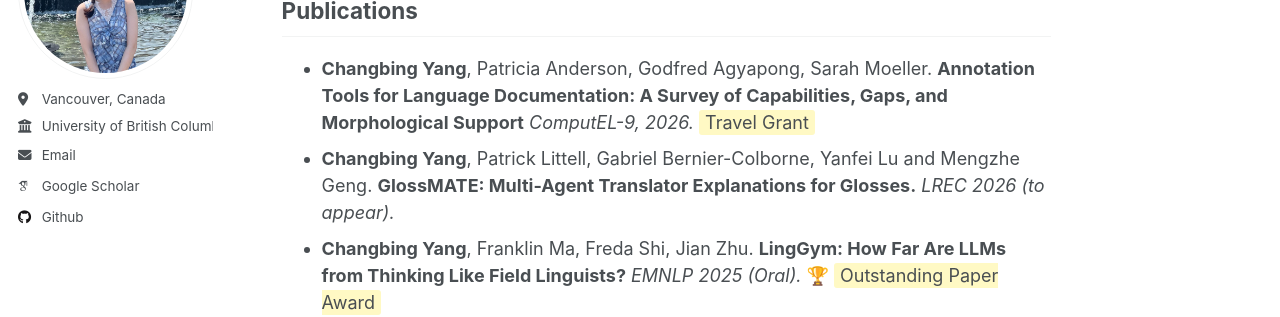
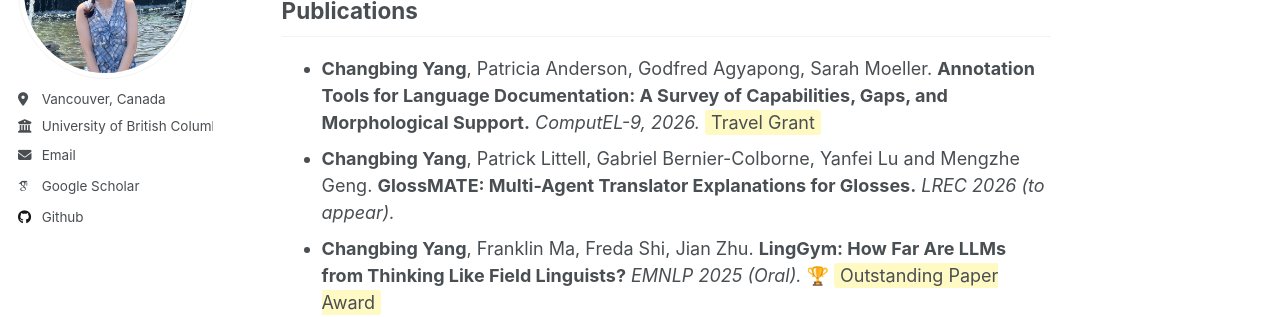
Before and after one commit to changbingY/changbingY.github.io, a Jekyll site: the page built from _pages/about.md, in a window 1280 px wide and 900 px high, scrolled down 615 px. Shown: the part 202-519 px from the top of the window. Built offline with Jekyll 4.4.1, drawn with Linux system fonts in a browser that asks for light colours; some web fonts are replaced; some of the changed text lies outside the part shown.

Commit message:
Update about.md

```diff
--- a/_pages/about.md
+++ b/_pages/about.md
@@ -20,7 +20,7 @@ My research is at the intersection of linguistics and AI. My work mainly focuses
 
 ## Publications
 
-- **Changbing Yang**, Patricia Anderson, Godfred Agyapong, Sarah Moeller. **Annotation Tools for Language Documentation: A Survey of Capabilities, Gaps, and Morphological Support** *ComputEL-9, 2026.* <span style="background-color: #fff9c4; padding: 2px 6px; border-radius: 3px;">Travel Grant</span>
+- **Changbing Yang**, Patricia Anderson, Godfred Agyapong, Sarah Moeller. **Annotation Tools for Language Documentation: A Survey of Capabilities, Gaps, and Morphological Support.** *ComputEL-9, 2026.* <span style="background-color: #fff9c4; padding: 2px 6px; border-radius: 3px;">Travel Grant</span>
 - **Changbing Yang**, Patrick Littell, Gabriel Bernier-Colborne, Yanfei Lu and Mengzhe Geng. **GlossMATE: Multi-Agent Translator Explanations for Glosses.** *LREC 2026 (to appear).*
 - **Changbing Yang**, Franklin Ma, Freda Shi, Jian Zhu. **LingGym: How Far Are LLMs from Thinking Like Field Linguists?** *EMNLP 2025 (Oral).* 🏆 <span style="background-color: #fff9c4; padding: 2px 6px; border-radius: 3px;">Outstanding Paper Award</span>
 - Shenran Wang, **Changbing Yang**, Mike Parkhill, Chad Quinn, Christopher Hammerly, Jian Zhu. **Developing multilingual speech synthesis system for Ojibwe, Mi'kmaq, and Maliseet.** *NAACL 2025.* 🏆 <span style="background-color: #fff9c4; padding: 2px 6px; border-radius: 3px;">Best Theme Paper Runner-Up</span>
```
Also changed, not shown: other parts of _pages/about.md (+2 -1 lines).
